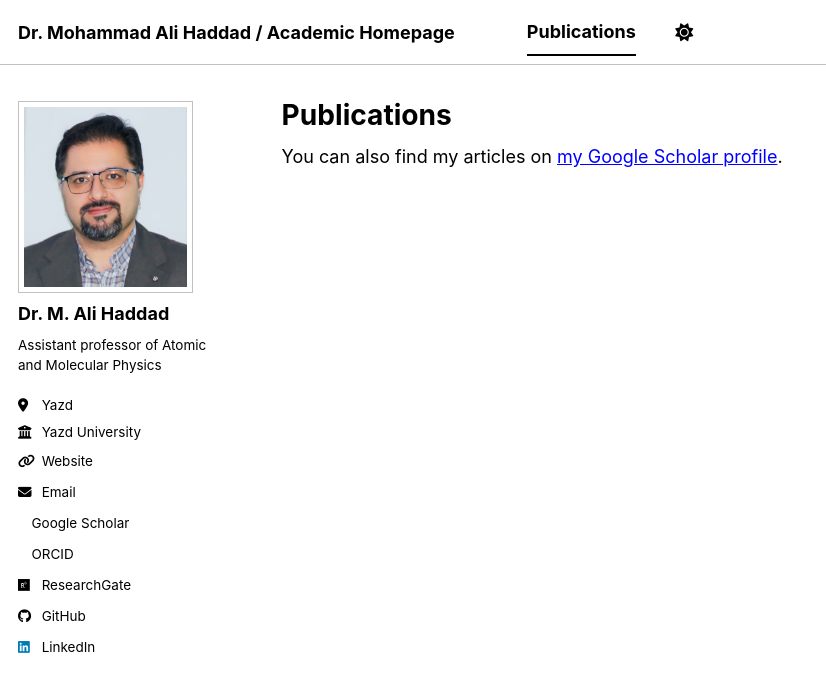
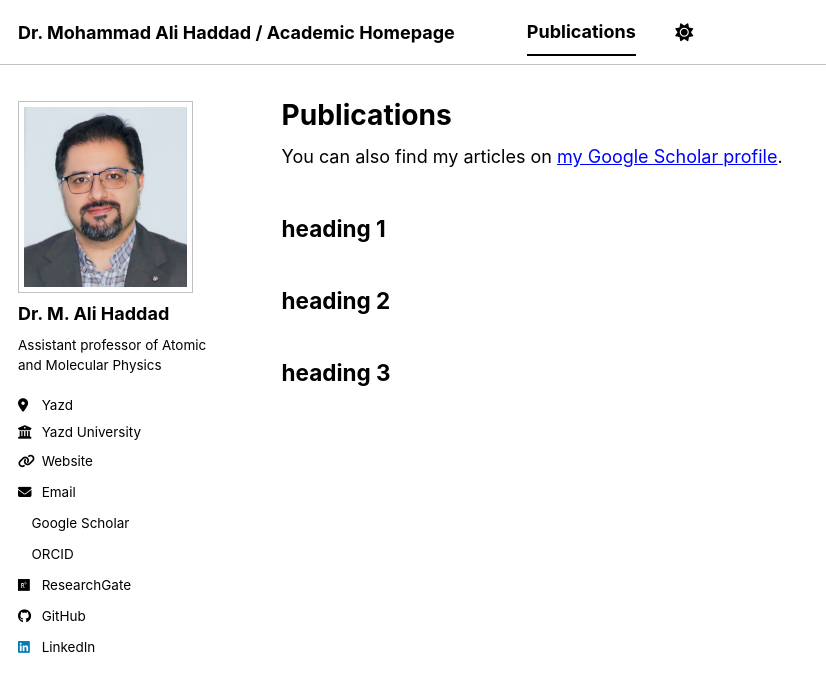
Before and after one commit to ma-haddad/ma-haddad.github.io, a Jekyll site: the page built from _pages/publications.html, in a window 1280 px wide. Shown: the top 692 px of the page, without its empty margins (0-826 px from the left). Built offline with Jekyll 4.4.1, drawn with Linux system fonts in a browser that asks for light colours; a style sheet for code colours, icons or effects is not loaded.

Commit message:
Update publications.html

```diff
--- a/_pages/publications.html
+++ b/_pages/publications.html
@@ -10,3 +10,12 @@ author_profile: true
 {% endif %}
 
 {% include base_path %}
+
+<h2>heading 1</h2>
+
+<h2>heading 2</h2>
+
+
+<h2>heading 3</h2>
+<p>&nbsp;</p>
+<!-- Comments are visible in the HTML source only -->
```
